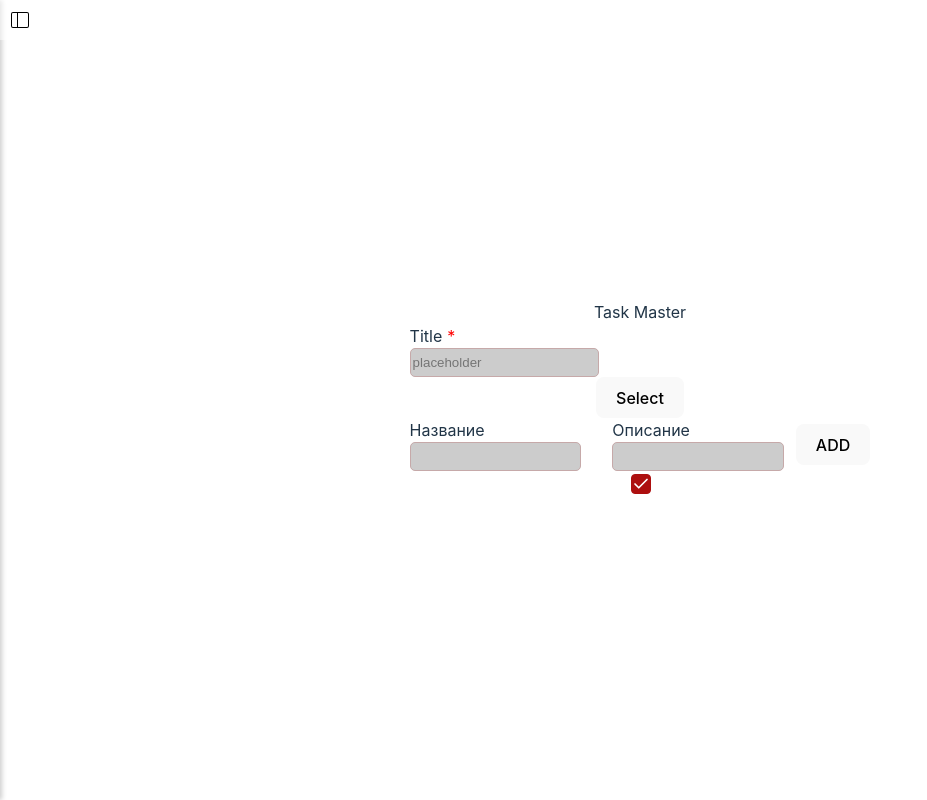
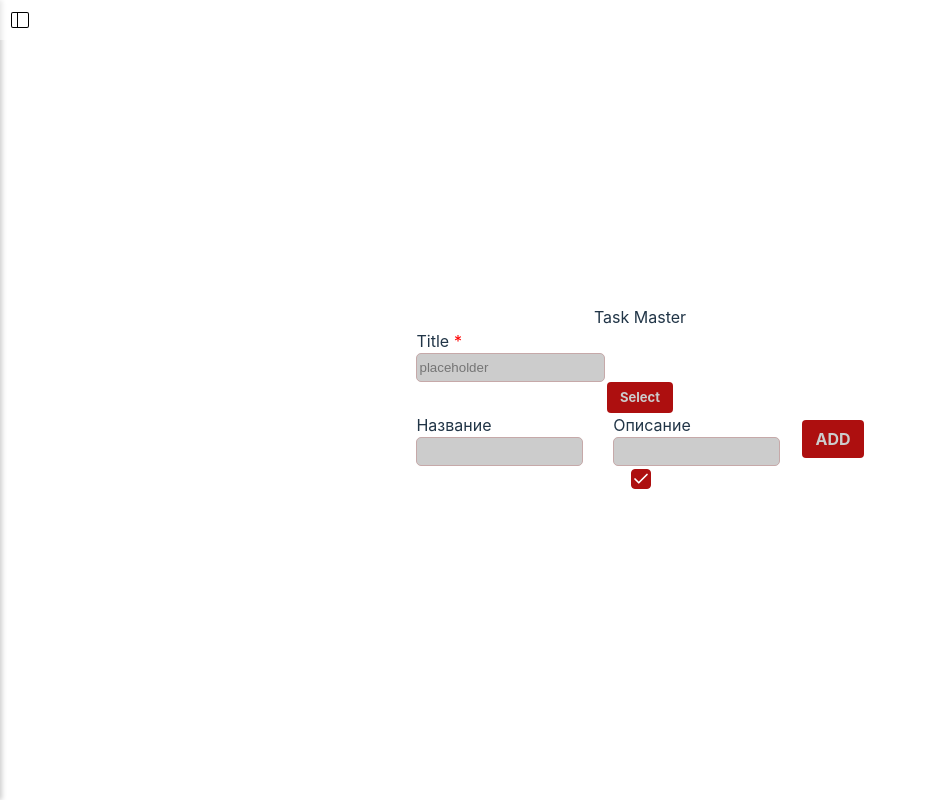
Before and after one commit to SimonyanGreta/taskmaster, a React (Vite) app: page / in a window 1280 px wide. Shown: the whole page, without its empty margins (0-927 px from the left). Built offline with nearby package versions, Linux system fonts and the light colour scheme.

Commit message:
improve Button component

```diff
--- a/src/App.css
+++ b/src/App.css
@@ -8,7 +8,9 @@
   --lighter: #e1e1e1;
   --gray-border: #dce2eb;
   --gray-super: #767b88;
+  --gray-light: #f6f7fa;
   --accent: #ad0f0f;
+  --primary: #013164;
   --input-border-color: #c6a9a9;
   --input-background-color: #cccccc;
   --input-text-color: #792929;
--- a/src/App.tsx
+++ b/src/App.tsx
@@ -26,7 +26,7 @@ function App() {
         placeholder="placeholder"
         required
       />
-      <Button>Select</Button>
+      <Button size="small">Select</Button>
 
       <div>
         <TodoItem/>
--- a/src/shared/ui/Button/Button.tsx
+++ b/src/shared/ui/Button/Button.tsx
@@ -4,26 +4,54 @@ import {
   ReactNode,
   ButtonHTMLAttributes,
 } from 'react';
+import styles from './button.module.css';
 
 interface ButtonProps extends ButtonHTMLAttributes<HTMLButtonElement>{
   disabled?: boolean;
   children?: ReactNode;
+  size?: 'small' | 'medium' | 'big';
+  type?: 'button' | 'submit' | 'reset' | undefined;
+  onClick?: (...rest: any) => void;
+  variant?: 'primary' | 'ghost' | 'alternate' | 'outline';
+  leftIcon?: React.ReactNode;
+  rightIcon?: React.ReactNode;
+  addClass?: string;
 }
 
 export const Button: FC<ButtonProps> = memo((props) => {
   const {
     children,
     disabled,
+    size = 'medium',
+    type = 'button',
+    onClick,
+    variant = 'primary',
+    leftIcon,
+    rightIcon,
+    addClass = '',
     ...otherProps
   } = props;
 
   return (
     <button
-      type="button"
-      disabled={disabled}
+      className={[
+        styles['button'],
+        styles[`button--${size}`],
+        styles[`button--${variant}`],
+        disabled ? styles['button__disable'] : '',
+        addClass,
+      ].join(' ')}
+      onClick={onClick}
+      type={type}
       {...otherProps}
     >
+      {leftIcon ? (
+        <div className={[styles['button__icon'], styles['button__icon--left']].join(' ')}>{leftIcon}</div>
+      ) : null}
       {children}
+      {rightIcon ? (
+        <div className={[styles['button__icon'], styles['button__icon--right']].join(' ')}>{rightIcon}</div>
+      ) : null}
     </button>
   );
 });
--- /dev/null
+++ b/src/shared/ui/Button/button.module.css
@@ -0,0 +1,95 @@
+.button {
+	display: inline-flex;
+	justify-content: center;
+	align-items: center;
+	border-radius: 4px;
+	background-color: var(--button-bg);
+	color: var(--button-color);
+	border: 1px solid var(--button-border, transparent);
+	transition-duration: 0.2s;
+	--button-icon-margin: 8px;
+}
+
+.button:hover,
+.button:active,
+.button:focus {
+	background-color: var(--button-hover-bg);
+}
+
+.button__icon {
+	width: 20px;
+	height: 20px;
+	position: relative;
+}
+.button__icon svg{
+	position: absolute;
+	top: 0;
+	left: 0;
+	width: 100%;
+	height: 100%;
+	transition-duration: 0.2s;
+}
+.button__icon path{
+	stroke: var(--button-color);
+	transition-duration: 0.2s;
+}
+
+.button__icon--left {
+	margin-right: var(--button-icon-margin);
+}
+
+.button__icon--right {
+	margin-left: var(--button-icon-margin);
+}
+
+.button--small {
+	padding: 6px 12px;
+	font-size: 13px;
+	font-weight: 700;
+	line-height: 125%;
+	--button-icon-margin: 6px;
+}
+
+.button--medium {
+	padding: 8px 12px;
+	font-size: 16px;
+	font-weight: 700;
+	line-height: 125%;
+}
+
+.button--big {
+	padding: 16px;
+	font-size: 18px;
+	font-weight: 700;
+	line-height: 125%;
+	text-transform: uppercase;
+}
+
+.button--primary {
+	--button-bg: var(--accent);
+	--button-hover-bg: var(--accent);
+	--button-color: var(--white);
+}
+
+.button--ghost {
+	--button-bg: var(--gray-light);
+	--button-hover-bg: var(--gray-light);
+	--button-color: var(--primary);
+}
+
+.button--alternate {
+	--button-bg: var(--primary);
+	--button-hover-bg: var(--primary);
+	--button-color: var(--white);
+}
+
+.button--outline {
+	--button-bg: var(--white);
+	--button-hover-bg: var(--white);
+	--button-color: var(--primary);
+	--button-border: var(--primary);
+}
+.button__disable{
+	opacity: 0.6;
+	pointer-events: none;
+}
```
